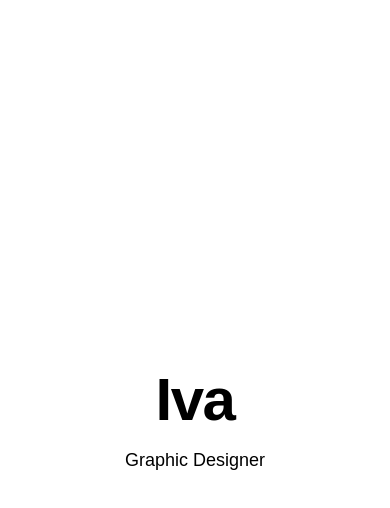
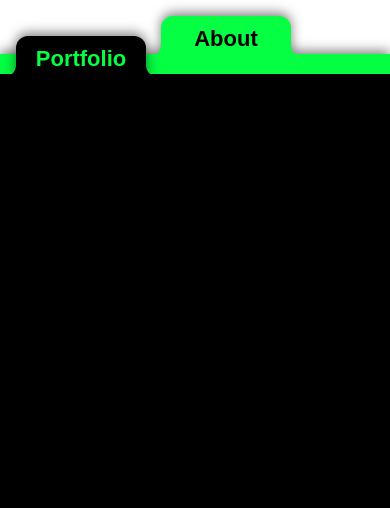
Before and after one commit to petrapresecki/iva-portfolio, a React (Vite) app: page / in a window 390 px wide. Shown: the top 508 px of the page. Built offline with nearby package versions, Linux system fonts and the light colour scheme; a web font is replaced by a local one.

Commit message:
feat: add folder-tab navigation with Portfolio/About tabs
Two stacked folder layers with animated tab switching, hover lift,
drop shadows, scalloped corners, and responsive sizing for mobile.

Co-Authored-By: Claude Opus 4.6 <noreply@anthropic.com>

```diff
--- a/src/App.tsx
+++ b/src/App.tsx
@@ -1,8 +1,14 @@
-import { useEffect } from 'react'
+import { useState, useEffect } from 'react'
+import { AnimatePresence, motion } from 'framer-motion'
 import { initLenis, destroyLenis } from '@/lib/lenis'
+import Header from '@/components/layout/Header'
 import Hero from '@/components/sections/Hero'
 
+type Tab = 'portfolio' | 'about'
+
 function App() {
+  const [activeTab, setActiveTab] = useState<Tab>('portfolio')
+
   useEffect(() => {
     initLenis()
     return () => {
@@ -11,9 +17,38 @@ function App() {
   }, [])
 
   return (
-    <main>
-      <Hero />
-    </main>
+    <>
+      <Header activeTab={activeTab} onTabChange={setActiveTab} />
+      <div className={`min-h-screen ${activeTab === 'portfolio' ? 'bg-black' : 'bg-accent'}`}>
+        <AnimatePresence mode="wait">
+          {activeTab === 'portfolio' ? (
+            <motion.main
+              key="portfolio"
+              initial={{ opacity: 0 }}
+              animate={{ opacity: 1 }}
+              exit={{ opacity: 0 }}
+              transition={{ duration: 0.3 }}
+            >
+              <Hero />
+            </motion.main>
+          ) : (
+            <motion.main
+              key="about"
+              initial={{ opacity: 0 }}
+              animate={{ opacity: 1 }}
+              exit={{ opacity: 0 }}
+              transition={{ duration: 0.3 }}
+            >
+              <div className="flex items-center justify-center min-h-screen">
+                <p className="font-display text-2xl text-black font-semibold">
+                  About section coming soon
+                </p>
+              </div>
+            </motion.main>
+          )}
+        </AnimatePresence>
+      </div>
+    </>
   )
 }
 
--- /dev/null
+++ b/src/components/layout/Header.tsx
@@ -0,0 +1,83 @@
+import { useState } from 'react'
+import { motion } from 'framer-motion'
+
+type Tab = 'portfolio' | 'about'
+
+interface HeaderProps {
+  activeTab: Tab
+  onTabChange: (tab: Tab) => void
+}
+
+const TAB_OFFSET = 20 // px the back folder peeks below the front
+const PEEK_AMOUNT = -6 // px the tab lifts on hover
+
+function Header({ activeTab, onTabChange }: HeaderProps) {
+  const isPortfolio = activeTab === 'portfolio'
+  const [hoveredTab, setHoveredTab] = useState<Tab | null>(null)
+
+  return (
+    <header className="sticky top-0 z-50 pt-4 md:pt-8 bg-white">
+      <div className="relative h-[60px] md:h-[80px]">
+        {/* Portfolio folder layer — tab + black bar (renders first = below in DOM) */}
+        <motion.div
+          className={`absolute inset-x-0 pointer-events-none ${!isPortfolio ? '[filter:drop-shadow(0_-3px_6px_rgba(0,0,0,0.5))] [clip-path:inset(-20px_-20px_-10px_-20px)]' : ''}`}
+          style={{ zIndex: isPortfolio ? 2 : 1 }}
+          animate={{
+            top: isPortfolio ? TAB_OFFSET : 0,
+            y: hoveredTab === 'portfolio' ? PEEK_AMOUNT : 0,
+          }}
+          transition={{
+            top: isPortfolio
+              ? { duration: 0 }
+              : { type: 'spring', stiffness: 400, damping: 25 },
+            y: { type: 'spring', stiffness: 400, damping: 25 },
+          }}
+        >
+          <div className={`flex ml-4 md:ml-16 ${isPortfolio ? '[filter:drop-shadow(0_-3px_6px_rgba(0,0,0,0.5))] [clip-path:inset(-20px_-20px_0_-20px)]' : ''}`}>
+            <button
+              onClick={() => onTabChange('portfolio')}
+              onMouseEnter={() => setHoveredTab('portfolio')}
+              onMouseLeave={() => setHoveredTab(null)}
+              className="tab-scallop tab-scallop-black rounded-t-xl md:rounded-t-2xl w-[130px] md:w-[220px] text-center pt-3 md:pt-4 pb-1 font-display text-[22px] md:text-[38px] font-bold leading-none bg-black text-accent cursor-pointer select-none pointer-events-auto"
+            >
+              Portfolio
+            </button>
+          </div>
+          <div className="h-5 bg-black shadow-[0_18px_0_0_black]" />
+        </motion.div>
+
+        {/* About folder layer — tab + green bar (renders second = above in DOM) */}
+        <motion.div
+          className={`absolute inset-x-0 pointer-events-none ${isPortfolio ? '[filter:drop-shadow(0_-3px_6px_rgba(0,0,0,0.5))] [clip-path:inset(-20px_-20px_-10px_-20px)]' : ''}`}
+          style={{ zIndex: isPortfolio ? 1 : 2 }}
+          animate={{
+            top: isPortfolio ? 0 : TAB_OFFSET,
+            y: hoveredTab === 'about' ? PEEK_AMOUNT : 0,
+          }}
+          transition={{
+            top: !isPortfolio
+              ? { duration: 0 }
+              : { type: 'spring', stiffness: 400, damping: 25 },
+            y: { type: 'spring', stiffness: 400, damping: 25 },
+          }}
+        >
+          <div className={`flex ml-4 md:ml-16 ${!isPortfolio ? '[filter:drop-shadow(0_-3px_6px_rgba(0,0,0,0.5))] [clip-path:inset(-20px_-20px_0_-20px)]' : ''}`}>
+            {/* Spacer to position About tab to the right of Portfolio */}
+            <div className="w-[145px] md:w-[260px]" />
+            <button
+              onClick={() => onTabChange('about')}
+              onMouseEnter={() => setHoveredTab('about')}
+              onMouseLeave={() => setHoveredTab(null)}
+              className="tab-scallop tab-scallop-accent rounded-t-xl md:rounded-t-2xl w-[130px] md:w-[220px] text-center pt-3 md:pt-4 pb-1 font-display text-[22px] md:text-[38px] font-bold leading-none bg-accent text-black cursor-pointer select-none pointer-events-auto"
+            >
+              About
+            </button>
+          </div>
+          <div className="h-5 bg-accent shadow-[0_18px_0_0_#05ff43]" />
+        </motion.div>
+      </div>
+    </header>
+  )
+}
+
+export default Header
--- a/src/index.css
+++ b/src/index.css
@@ -22,7 +22,7 @@ body {
   font-family: var(--font-display);
   background-color: var(--color-white);
   color: var(--color-black);
-  cursor: none;
+  /* cursor: none; — re-enable when custom cursor is built */
 }
 
 /* Lenis smooth scroll */
@@ -42,3 +42,46 @@ html.lenis body {
 .lenis.lenis-stopped {
   overflow: hidden;
 }
+
+/* Inverse rounded corners (scallop) for folder tabs */
+.tab-scallop {
+  position: relative;
+}
+
+.tab-scallop::before,
+.tab-scallop::after {
+  content: '';
+  position: absolute;
+  bottom: 0;
+  width: 12px;
+  height: 12px;
+  background: transparent;
+}
+
+.tab-scallop::before {
+  left: -12px;
+  bottom: -3px;
+  border-bottom-right-radius: 12px;
+}
+
+.tab-scallop::after {
+  right: -12px;
+  bottom: -3px;
+  border-bottom-left-radius: 12px;
+}
+
+.tab-scallop-black::before {
+  box-shadow: 7px 0 0 0 #000000;
+}
+
+.tab-scallop-black::after {
+  box-shadow: -7px 0 0 0 #000000;
+}
+
+.tab-scallop-accent::before {
+  box-shadow: 7px 0 0 0 #05ff43;
+}
+
+.tab-scallop-accent::after {
+  box-shadow: -7px 0 0 0 #05ff43;
+}
```
